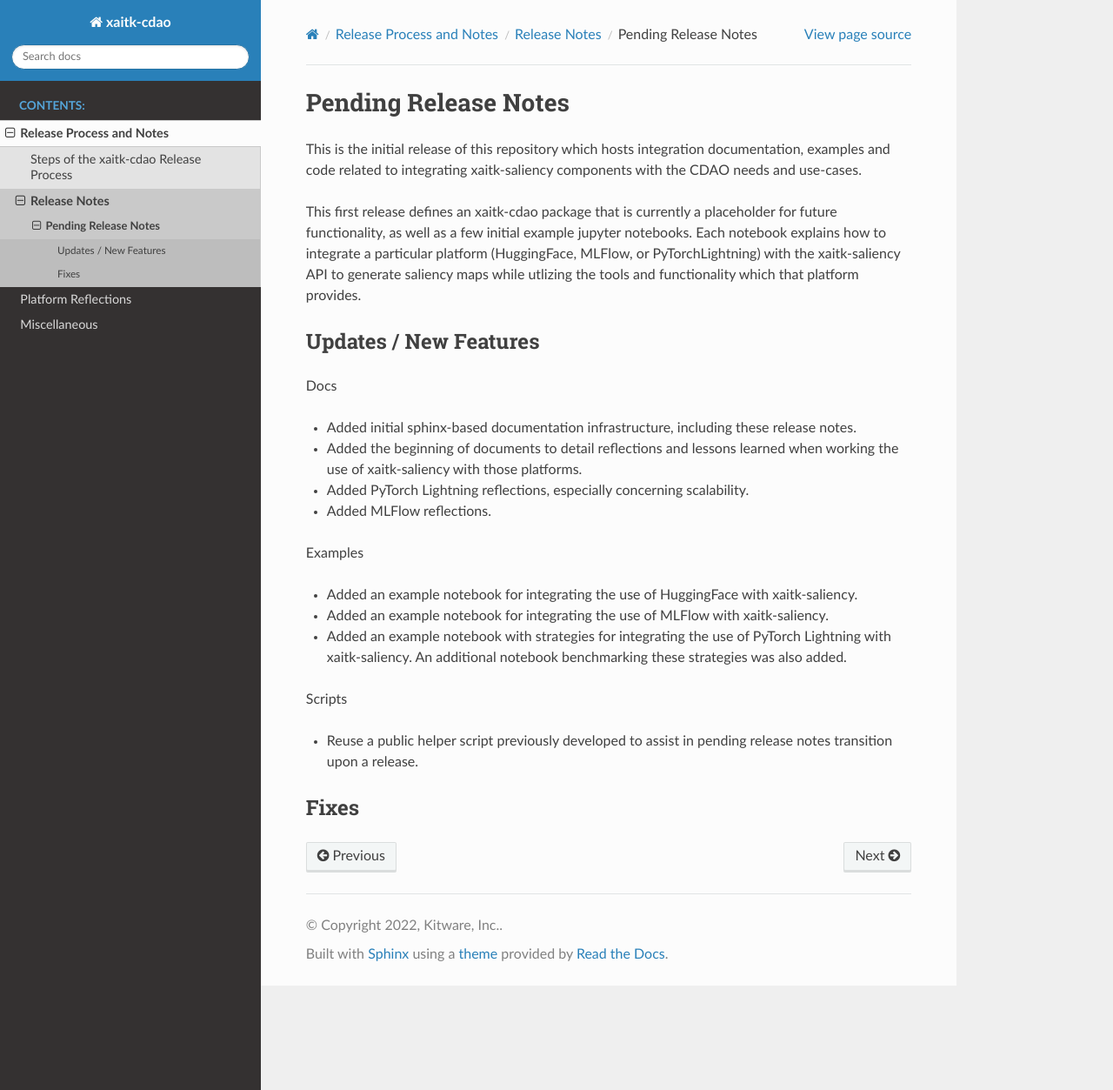
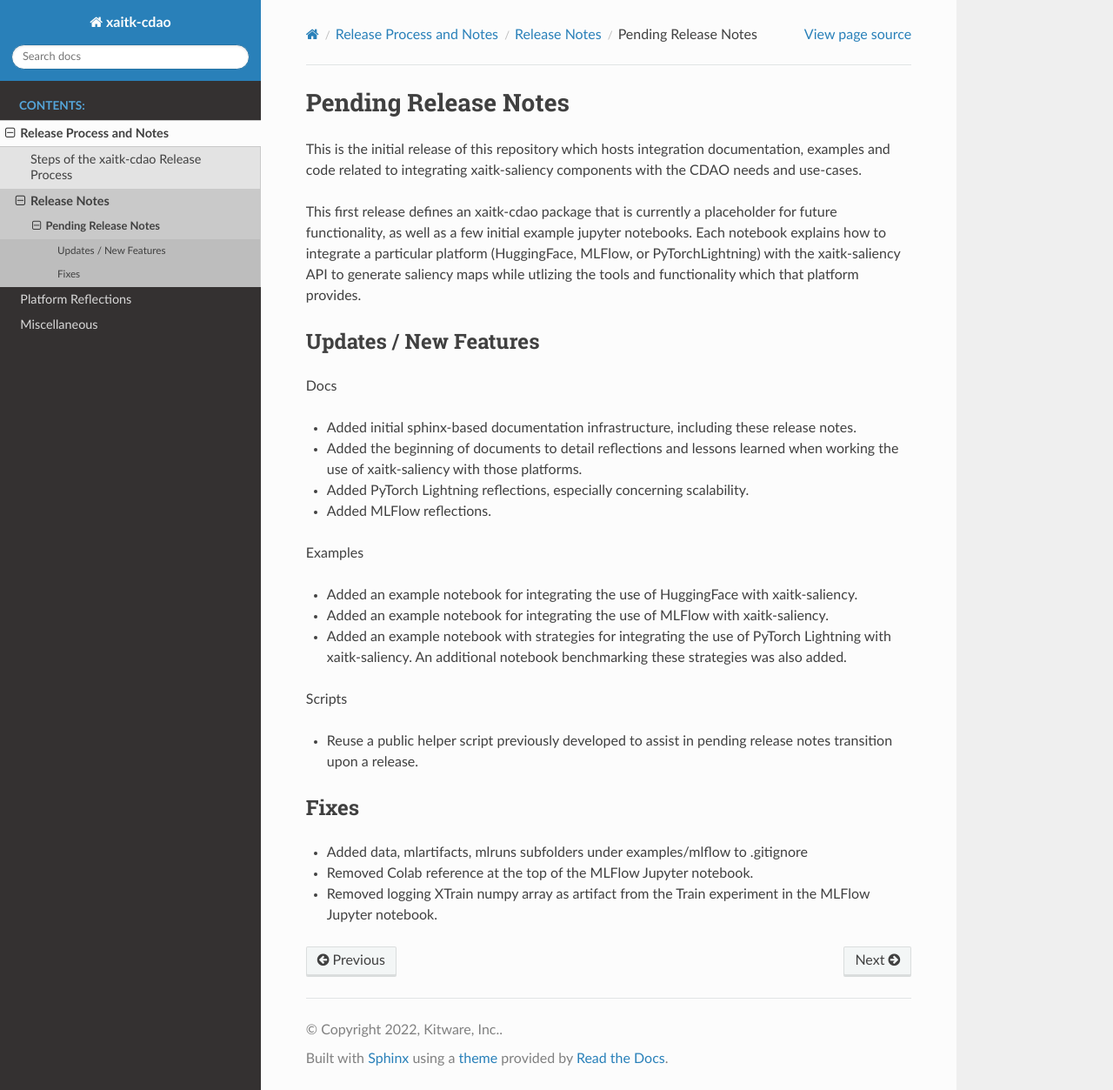
Before and after one commit to Kitware/xaitk-jatic, a Sphinx documentation site: the page built from docs/release_notes/pending_release.rst, in a window 1280 px wide and 1253 px high. Shown: the whole window at 87% size. Built offline with Sphinx 7.4.7 and the Read the Docs theme 2.0.0, drawn with Linux system fonts in a browser that asks for light colours.

Commit message:
Updated notebook based on 6/10 checklist items from issue #26

```diff
--- a/docs/release_notes/pending_release.rst
+++ b/docs/release_notes/pending_release.rst
@@ -45,3 +45,7 @@ Scripts
 
 Fixes
 -----
+
+* Added data, mlartifacts, mlruns subfolders under examples/mlflow to .gitignore
+* Removed Colab reference at the top of the MLFlow Jupyter notebook.
+* Removed logging XTrain numpy array as artifact from the Train experiment in the MLFlow Jupyter notebook.
```
Also changed, not shown: 2 other files.
